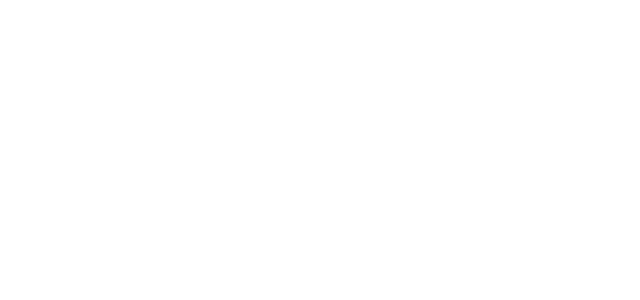
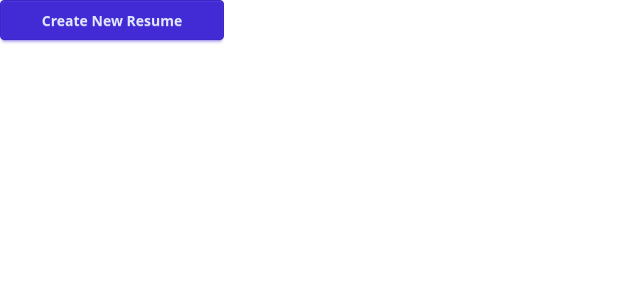
Before and after one commit to Nikhil1920/resumes, a SvelteKit app: page /profiles in a window 1280 px wide. Shown: the top 300 px of the page, without its empty margins (0-640 px from the left). Built offline with nearby package versions, Linux system fonts and the light colour scheme.

Commit message:
implement profiles page

```diff
--- a/src/routes/(app)/profiles/+page.svelte
+++ b/src/routes/(app)/profiles/+page.svelte
@@ -0,0 +1,72 @@
+<script lang="ts">
+    import { goto } from "$app/navigation";
+    import {
+        defaultProfile,
+        defaultProfileMetaData,
+        type ProfileMetaDataType,
+    } from "@/types/profile";
+    import { generateProfileId } from "@/utils";
+    import { onMount } from "svelte";
+
+    let profiles: ProfileMetaDataType[] = $state([]);
+
+    onMount(() => {
+        let profilesString = localStorage.getItem("profiles");
+        if (!profilesString) {
+            localStorage.setItem("profiles", JSON.stringify([]));
+            profilesString = "[]";
+        }
+
+        profiles = JSON.parse(profilesString);
+    });
+
+    const createNewResume = () => {
+        let profilesString = localStorage.getItem("profiles");
+        if (!profilesString) {
+            profilesString = "[]";
+            localStorage.setItem("profiles", JSON.stringify(profilesString));
+        }
+
+        const profiles: ProfileMetaDataType[] = JSON.parse(profilesString);
+        const newId = generateProfileId();
+        localStorage.setItem(
+            "profiles",
+            JSON.stringify([
+                ...profiles,
+                { ...defaultProfileMetaData, id: newId },
+            ])
+        );
+        localStorage.setItem(
+            newId,
+            JSON.stringify({
+                ...defaultProfile,
+                meta: { ...defaultProfile.meta, id: newId },
+            })
+        );
+        goto(`/create-resume/${newId}/personal-info`);
+    };
+</script>
+
+<button onclick={createNewResume} class="btn btn-primary w-56">
+    Create New Resume
+</button>
+{#each profiles as profile}
+    <div class="card card-border bg-base-100 w-96">
+        <div class="card-body">
+            <h2 class="card-title">{profile.name || "Unnamed"}</h2>
+            <p>
+                {profile.description}
+                <br />
+                <strong>Last Updated</strong>: {new Date(
+                    profile.last_updated
+                ).toLocaleString()}
+            </p>
+            <div class="card-actions justify-end">
+                <a
+                    href={`/create-resume/${profile.id}/${profile.step}`}
+                    class="btn btn-primary">View</a
+                >
+            </div>
+        </div>
+    </div>
+{/each}
```
